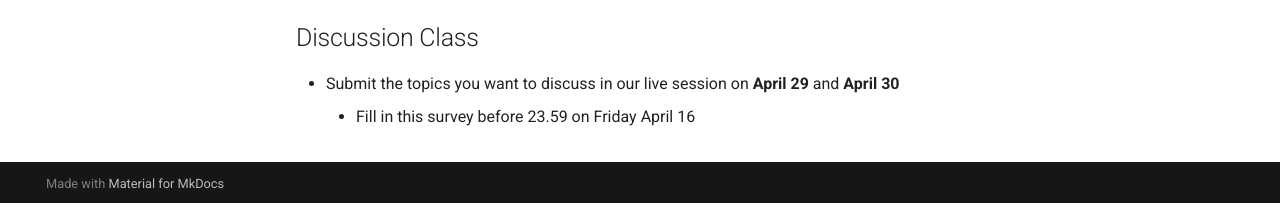
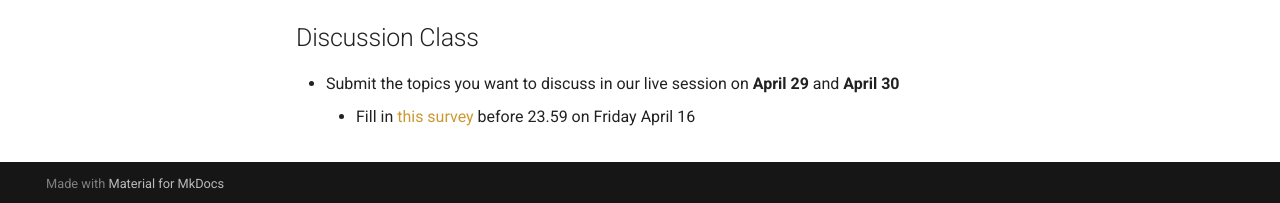
Before and after one commit to tisem-digital-marketing/2021-smwa, an MkDocs documentation site: the page built from docs/week_01.md, in a window 1280 px wide and 900 px high, scrolled down 994 px. Shown: the part 694-897 px from the top of the window. Built offline with MkDocs 1.6.1 and Material for MkDocs 9.7.7, drawn with Linux system fonts in a browser that asks for light colours; old or Windows-style settings are respelled for this version of MkDocs; some of the changed lines change nothing that is shown.

Commit message:
update some links

```diff
--- a/docs/week_01.md
+++ b/docs/week_01.md
@@ -52,7 +52,7 @@ If you want to use the geographical boundaries for the Netherlands that we intro
 ## Discussion Class
 
 * Submit the topics you want to discuss in our live session on **April 29** and **April 30**
-    * Fill in this survey before 23.59 on Friday April 16
+    * Fill in [this survey][week01-survey] before 23.59 on Friday April 16
 
 <!--- Links below --->
 [stephan-2020]: https://link.springer.com/article/10.1007/s11747-019-00695-1
@@ -65,4 +65,5 @@ If you want to use the geographical boundaries for the Netherlands that we intro
 [lecture-rtweet]: ../assets/week-01/rtweet.html
 [lecture-slides]: ../assets/week-01/week-01-slides.pdf
 
-[demo-01]: https://tobeadded
+[demo-01]: https://github.com/tisem-digital-marketing/smwa-demo-01
+[week01-survey]: https://forms.gle/nLD7uT7fwuKq2Y7Y8
```
